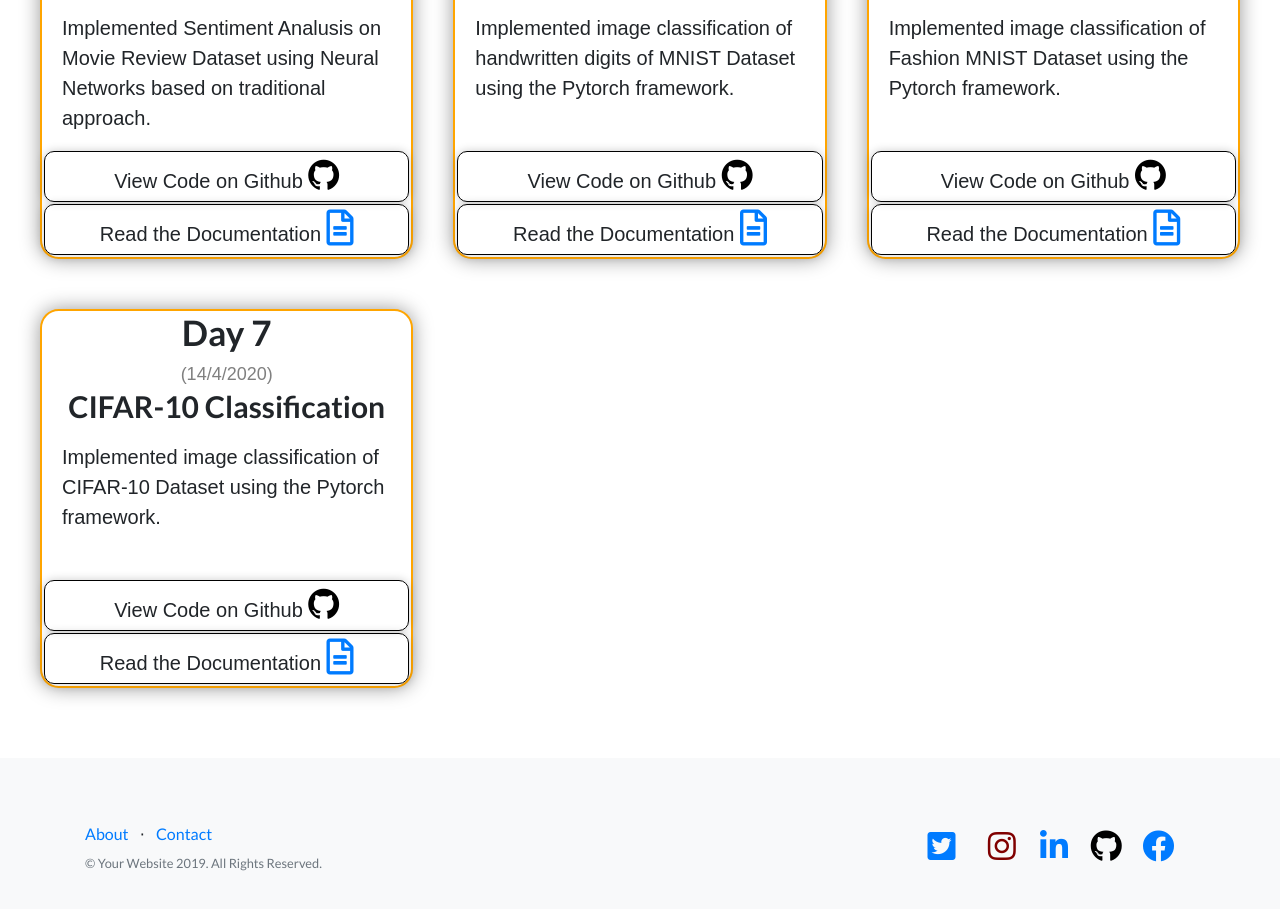
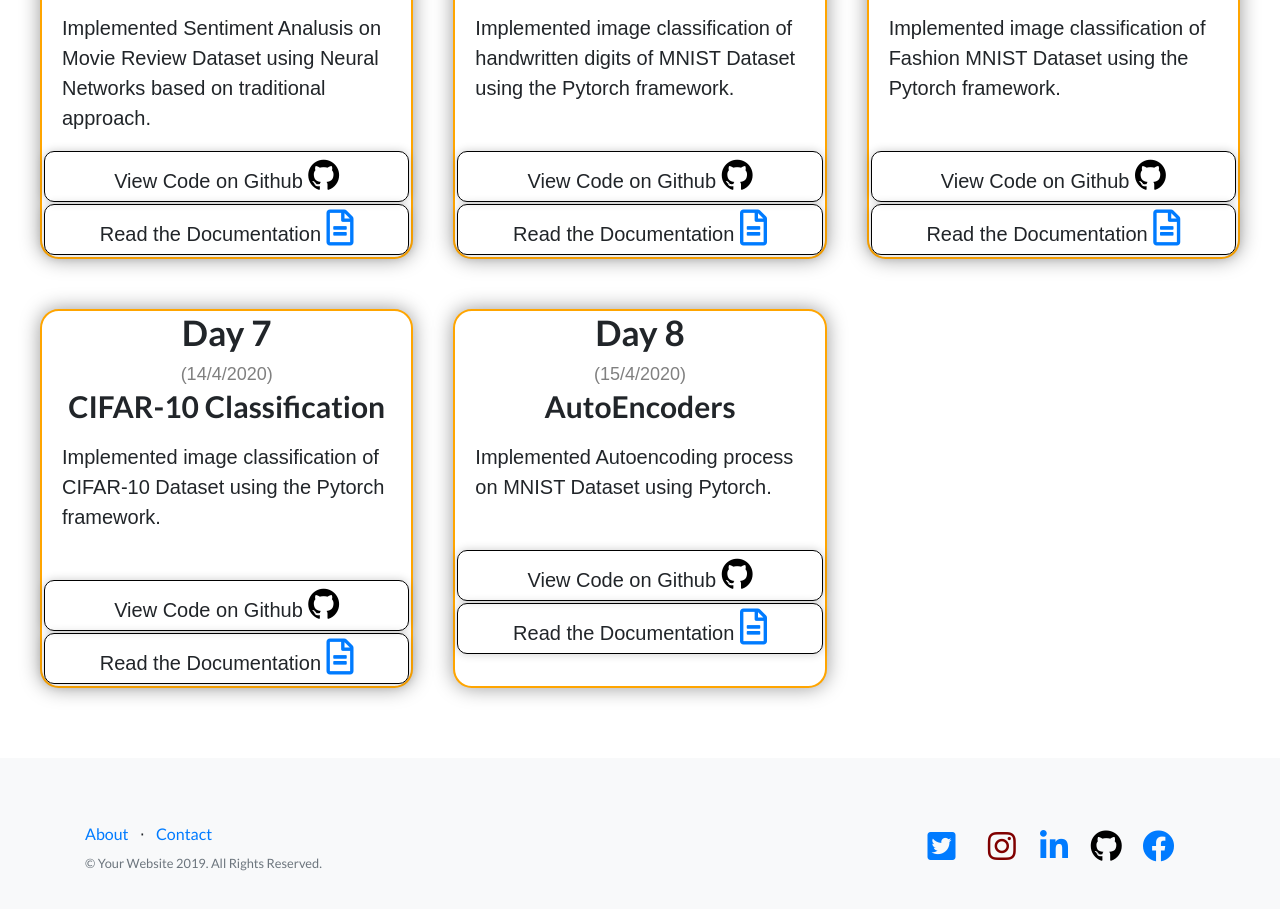
Before and after one commit to infiniteoverflow/100DaysOfML, a website: page index.html in a window 1280 px wide. Shown: the part 1438-2347 px from the top of the page. Drawn offline with Linux system fonts and the light colour scheme.

Commit message:
Added day 8

```diff
--- a/index.html
+++ b/index.html
@@ -238,6 +238,32 @@
         </div>
       </div>
 
+
+      <!-- day 8 -->
+      <div class="card">
+        <h1 class='day-number' style="font-size: 35px; text-align: center;">Day 8</h1>
+        <p class='date'>(15/4/2020)</p>
+        <h1 class='day-topic' style= "font-size: 30px; text-align: center;">AutoEncoders</h1>
+        <div class="day-descr">
+          <p>Implemented Autoencoding process on MNIST Dataset using Pytorch.<br><br>
+
+          </p>
+        </div>
+        <div class="day-proofs">
+          <div>View Code on Github
+            <a href="https://github.com/infiniteoverflow/Autoencoder">
+              <i class="fa fa-github" style="font-size:36px; color: black;"></i>
+            </a>
+          </div>
+
+          <div>Read the Documentation
+            <a href="https://infiniteoverflow.github.io/Autoencoder/">
+              <i class='far fa-file-alt' style='font-size:36px'></i>
+            </a>
+          </div>
+        </div>
+      </div>
+
     </div>
   </section>
 
```
